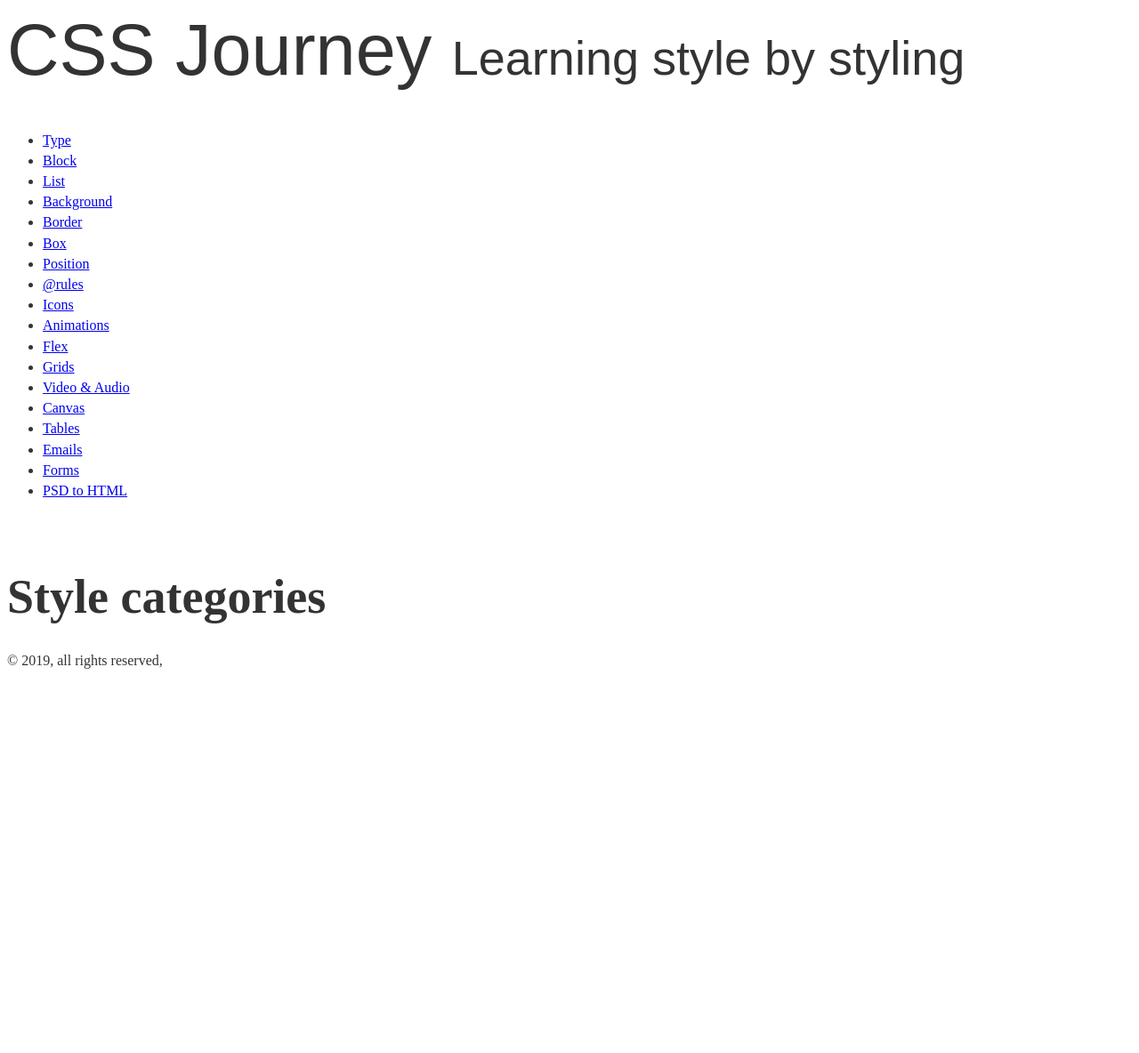
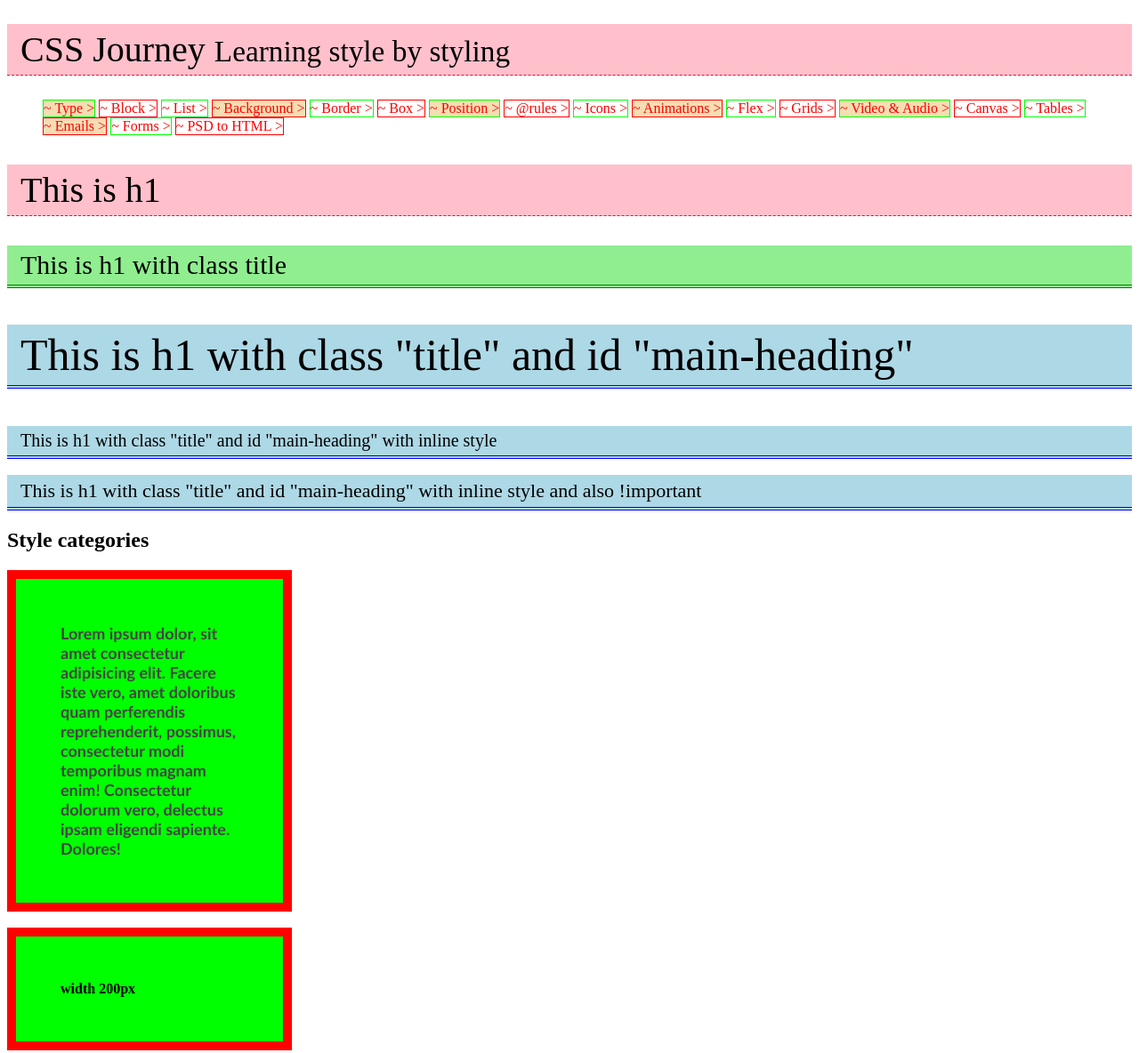
Before and after one commit to piya03/b18, a plain HTML site: page 02-css/index.html in a window 1280 px wide. Shown: the top 1184 px of the page at 89% size. Before the commit the page ends 800 px from the top, so only its background shows below. Drawn offline with Linux system fonts and the light colour scheme; files that its build step writes are made by us from their sources.

Commit message:
selevtors

```diff
--- /dev/null
+++ b/02-css/css/selectors.css
@@ -0,0 +1,127 @@
+/* Selectors
+
+  selectorname {
+    property-name: value;
+    property-name: value;
+    property-name: value;
+    property-name: value;
+    property-name: value;
+    property-name: value;
+    property-name: value;
+    property-name: value;
+    ...;
+    ...;
+    ...
+  }
+
+
+*/
+
+/* 1. Universal Selector - applies to every element in the document*/
+
+*{
+  box-sizing: content-box;
+}
+/* 2. Tag or Type Selector - redefine an html element, override existing properties*/
+
+h1{
+  font-weight: 400;
+  border-bottom: 1px dashed crimson;
+  font-size: 40px;
+  background-color: pink;
+  padding: 5px 15px;
+}
+p{
+  font-weight: 300;
+  font-size: 18px;
+  color: #444;
+  font-family: 'Trebuchet MS', 'Lucida Sans Unicode', 'Lucida Grande', 'Lucida Sans', Arial, sans-serif;
+}
+
+
+/* 3. Class selectors  - You create a user defined class with properties, and apply the same to your desired element using class attribute*/
+
+.dabba{
+  width:200px;
+  border: solid 10px red;
+  background-color: lime;
+  padding: 50px;
+  font-weight: 700;
+}
+.specificity-killer{
+  font-size: 22px !important;
+}
+
+.title{
+  border-bottom: 4px double green;
+  font-size: 30px;
+  background-color: lightgreen;
+}
+
+/* 4. ID selectors  - You create a user defined id with properties, and apply the same to your desired element using id attribute. ID selectors are unique. You can't use a same id twice on any document*/
+
+#main-heading{
+  border-bottom: 4px double blue;
+  font-size: 50px;
+  background-color: lightblue;
+}
+
+/* 5. Psuedo Selectors
+      5.1 Psuedo Classes - are written using sinlge colon
+
+      https://developer.mozilla.org/en-US/docs/Web/CSS/Pseudo-classes
+*/
+
+a:link{
+}
+a{
+  color:red;
+  text-decoration: none;
+}
+a:hover{
+  background-color: yellow;
+  text-decoration: underline;
+}
+a:visited{
+}
+a:active{
+  outline: 3px double red;
+}
+a:focus{
+  outline: 3px double green;
+}
+
+.main-nav{
+  list-style: none;
+}
+.main-nav li{
+  display: inline-block;
+}
+.main-nav li:first-child{
+  border: 1px solid #000;
+}
+.main-nav li:last-child{
+  border: 1px solid #000;
+}
+.main-nav li:nth-child(odd){
+  border: 1px solid #0F0;
+}
+.main-nav li:nth-child(even){
+  border: 1px solid #F00;
+}
+.main-nav li:nth-child(3n+1){
+  background-color: wheat;
+}
+
+/* 5. Psuedo Selectors
+      5.2 Psuedo Elements - are written using double colon
+
+      https://developer.mozilla.org/en-US/docs/Web/CSS/Pseudo-elements
+*/
+
+.main-nav li a::before{
+  content: "~ ";
+}
+.main-nav li a::after{
+  content: "  > ";
+}
--- a/02-css/index.html
+++ b/02-css/index.html
@@ -8,13 +8,14 @@
   <meta name="description" content="">
   <meta name="keywords" content="">
   <link rel="shortcut icon" href="favicon.ico" type="image/x-icon">
-  <link rel="stylesheet" href="style.css">
+  <link rel="stylesheet" href="css/selectors.css">
 </head>
 <body>
+  <!-- This is a comment -->
   <header class="page-header">
     <h1>CSS Journey <small>Learning style by styling</small></h1>
     <nav>
-      <ul>
+      <ul class="main-nav">
         <li><a href="01-type.html">Type</a></li>
         <li><a href="02-block.html">Block</a></li>
         <li><a href="03-list.html">List</a></li>
@@ -37,7 +38,24 @@
     </nav>
   </header>
   <section>
+    <h1>This is h1</h1>
+    <h1 class="title">This is h1 with class title</h1>
+    <h1 class="title" id="main-heading">This is h1 with class "title" and  id "main-heading"</h1>
+    <h1 class="title" id="main-heading" style="font-size: 20px">This is h1 with class "title" and  id "main-heading" with inline style</h1>
+    <h1 class="title specificity-killer" id="main-heading" style="font-size: 20px">This is h1 with class "title" and  id "main-heading" with inline style  and also !important</h1>
+
+
+
+
+
+
     <h2>Style categories</h2>
+    <p class="dabba">Lorem ipsum dolor, sit amet consectetur adipisicing elit. Facere iste vero, amet doloribus quam perferendis reprehenderit, possimus, consectetur modi temporibus magnam enim! Consectetur dolorum vero, delectus ipsam eligendi sapiente. Dolores!</p>
+    <div class="dabba">
+      width 200px
+    </div>
+
+    <p>Lorem ipsum dolor sit amet consectetur adipisicing elit. Harum cupiditate rem sed corporis inventore quis, soluta, perferendis facere autem iure, explicabo ad ex beatae perspiciatis architecto. Ducimus libero veniam mollitia?</p>
   </section>
   <footer class="page-footer">
     <p>&copy; 2019, all rights reserved, <a href="https://www.htmlden.com"></a></p>
```
Also changed, not shown: 01-html/04-calendar.html (+1 -1 lines).
